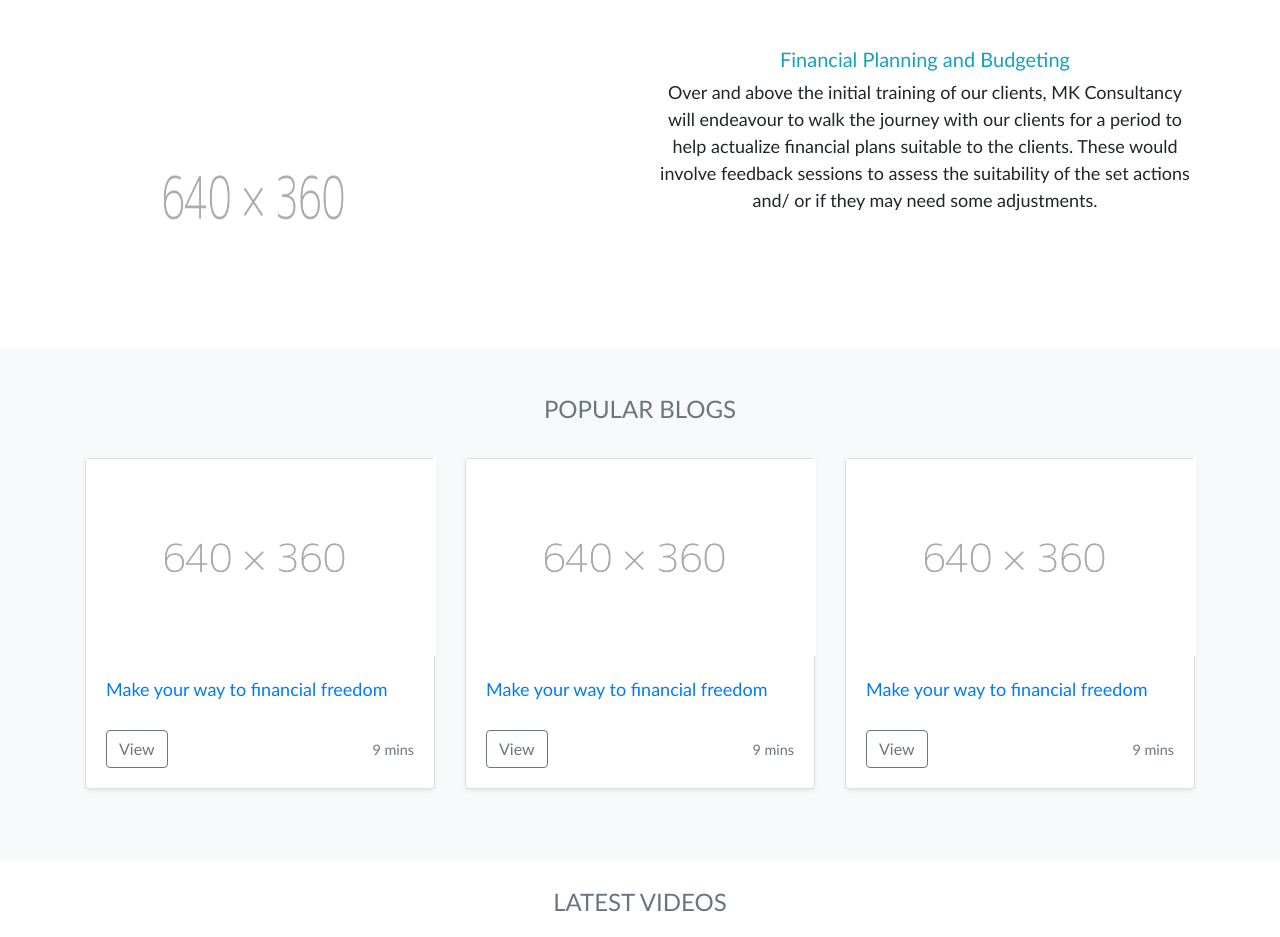
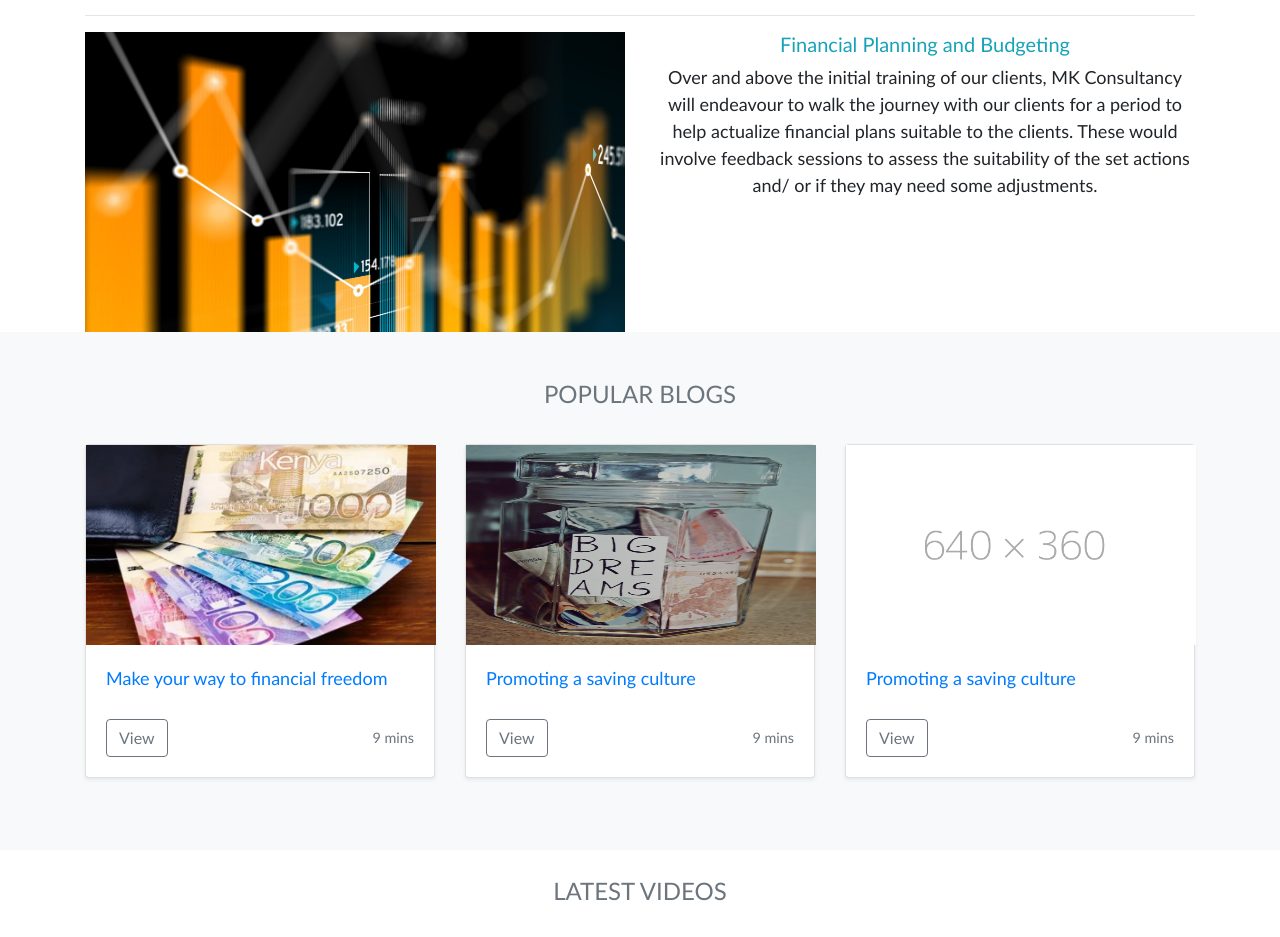
Before and after one commit to timothymadegwa/MK, a Django app: page / in a window 1280 px wide. Shown: the part 1212-2149 px from the top of the page. Run offline with Django 3.2, Linux system fonts and the light colour scheme.

Commit message:
added images to home page

```diff
--- a/app/templates/app/index.html
+++ b/app/templates/app/index.html
@@ -12,7 +12,7 @@
         </ol>
         <div class="carousel-inner">
           <div class="carousel-item active">
-            <img src="images/MK-Cover-Page-2.jpg" class="d-block w-100" height="400" loading="lazy" />
+            <img src="{% static 'images/MK-Cover-Page-2.jpg' %}" class="d-block w-100" height="400" loading="lazy" />
             <div class="container">
               <div class="carousel-caption carousel-text">
                 <h3>Our Vision</h3>
@@ -21,7 +21,7 @@
             </div>
           </div>
           <div class="carousel-item">
-            <img src="images/MK-Cover-Page-1.jpg" class="d-block w-100" height="400" loading="lazy" />
+            <img src="{% static 'images/kes.png' %}" class="d-block w-100" height="400" loading="lazy" />
             <div class="container">
               <div class="carousel-caption carousel-text">
                 <h3>Our Mission</h3>
@@ -30,7 +30,7 @@
             </div>
           </div>
           <div class="carousel-item">
-            <img src="images/MK-Cover-Page-2.jpg" class="d-block w-100" height="400" loading="lazy"/>
+            <img src="{% static 'images/MK-Cover-Page-2.jpg' %}" class="d-block w-100" height="400" loading="lazy"/>
             <div class="container">
               <div class="carousel-caption carousel-text">
                 <h3>The Team</h3>
@@ -51,7 +51,7 @@
       <div class="container">
         <div class="row">
           <div class="col-md-6">
-            <img src="images/finance.jpg" class="d-block w-100"/>
+            <img src=" {% static 'images/finance.jpg' %}" class="d-block w-100" height="300"/>
           </div>
           <div class="col-md-6 text-center">
             <h4 class="text-info">About Us</h4>
@@ -81,12 +81,12 @@
               </p>
             </div>
             <div class="col-md-6">
-              <img src="images/placeholder.png" height="300" width="350"/>
+              <img class="w-100" src="{% static 'images/stock.png' %}" height="300"/>
             </div>
-          </div>
+          </div><hr>
           <div class="row">
             <div class="col-md-6">
-              <img src="images/placeholder.png" height="300" width="350"/>
+              <img class="w-100" src="{% static 'images/graph.jpg' %}" height="300" />
             </div>
             <div class="col-md-6 text-center">
               <h5 class="text-info">Financial Planning and Budgeting </h5>
@@ -108,7 +108,7 @@
             <div class="row">
               <div class="col-md-4">
                 <div class="card mb-4 shadow-sm">
-                    <img src="images/placeholder.png" width="350"/>
+                    <img src="{% static 'images/kes.png' %}" height="200" width="350"/>
                   <div class="card-body">
                     <a href="blog.html"><p class="card-text">Make your way to financial freedom</p></a><br>
                     <div class="d-flex justify-content-between align-items-center">
@@ -122,9 +122,9 @@
               </div>
               <div class="col-md-4">
                 <div class="card mb-4 shadow-sm">
-                    <img src="images/placeholder.png" width="350"/>
+                    <img src="{% static 'images/big_dreams.png' %}" height="200" width="350"/>
                     <div class="card-body">
-                    <a href="blog.html"><p class="card-text">Make your way to financial freedom</p></a><br>
+                    <a href="blog.html"><p class="card-text">Promoting a saving culture</p></a><br>
                     <div class="d-flex justify-content-between align-items-center">
                       <div class="btn-group">
                         <a href="blog.html" role="button" class="btn btn-md btn-outline-secondary">View</a>
@@ -136,9 +136,9 @@
               </div>
               <div class="col-md-4">
                 <div class="card mb-4 shadow-sm">
-                    <img src="images/placeholder.png" width="350"/>
+                    <img src="{% static 'images/placeholder.png' %}" height="200" width="350"/>
                   <div class="card-body">
-                    <a href="blog.html"><p class="card-text">Make your way to financial freedom</p></a><br>
+                    <a href="blog.html"><p class="card-text">Promoting a saving culture</p></a><br>
                     <div class="d-flex justify-content-between align-items-center">
                       <div class="btn-group">
                         <a href="blog.html" role="button" class="btn btn-md btn-outline-secondary">View</a>
@@ -183,7 +183,7 @@
                                 clients on the best mix of investments to pursue.  </p>
                             </div>
                             <div class="col-md-5">
-                              <img src="images/karen.png" width="300"/>
+                              <img src="{% static 'images/karen.png' %}" width="300"/>
                             </div>
                           </div><br>
                 </div>
--- a/app/templates/base.html
+++ b/app/templates/base.html
@@ -20,7 +20,7 @@
   <body>
 
         <nav class="navbar navbar-expand-lg navbar-light bg-light fixed-top">
-            <a class="navbar-brand" href="index.html"><img src="{% static 'images/MK-Cover-Page-2.jpg' %}" height="60" width="200"></a>
+            <a class="navbar-brand" href="{% url 'index' %}"><img src="{% static 'images/MK-Cover-Page-2.jpg' %}" height="60" width="200"></a>
             <button class="navbar-toggler" type="button" data-toggle="collapse" data-target="#navbarNav" aria-controls="navbarNav" aria-expanded="false" aria-label="Toggle navigation">
               <span class="navbar-toggler-icon"></span>
             </button>
```
Also changed, not shown: app/templates/app/services.html (+4 -4 lines), app/static/images/big_dreams.png (added), app/static/images/charity.png (added), app/static/images/emergency.png (added), app/static/images/graph.jpg (added), app/static/images/kes.png (added), 1 other file.
